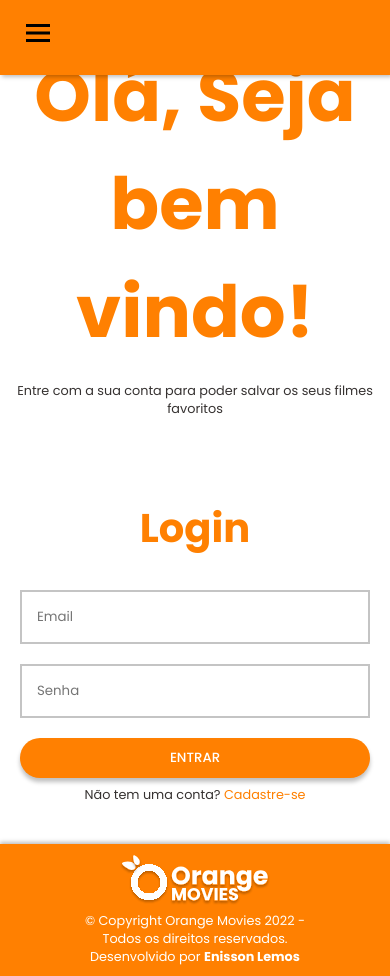
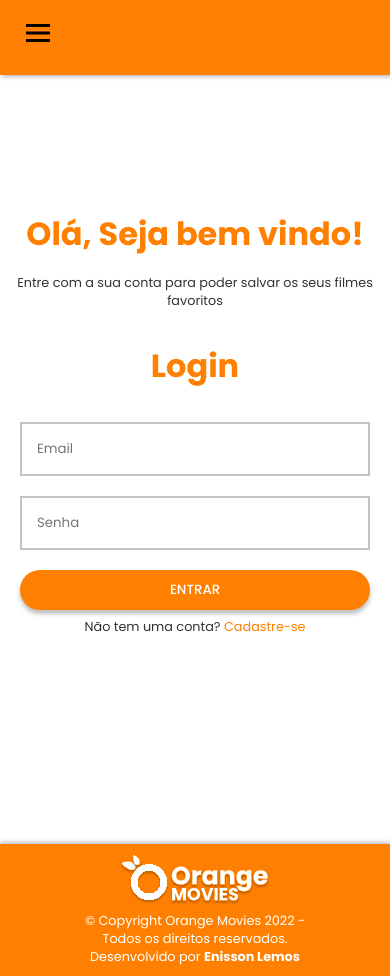
Before and after one commit to Enisson/orange-movies, a React (Create React App) app: page /login in a window 390 px wide. Built offline with nearby package versions, Linux system fonts and the light colour scheme; no server answers.

Commit message:
ajuste na tela login e cadastro responsivo

```diff
--- a/src/pages/Login/styles.css
+++ b/src/pages/Login/styles.css
@@ -67,3 +67,13 @@
     color: #FF8001;
     cursor: pointer;
 }
+
+@media (max-width:800px) {
+    .login-container .welcome {
+        font-size: 2rem;
+    }
+    .login-container form h1  {
+        font-size: 2rem;
+        margin-top: 2rem;
+    }
+}
--- a/src/pages/SignUp/styles.css
+++ b/src/pages/SignUp/styles.css
@@ -102,3 +102,13 @@
     color: #FF8001;
     cursor: pointer;
 }
+
+@media (max-width:800px) {
+    .signup-container .welcome {
+        font-size: 2rem;
+    }
+    .signup-container form h1  {
+        font-size: 2rem;
+        margin-top: 2rem;
+    }
+}
```
